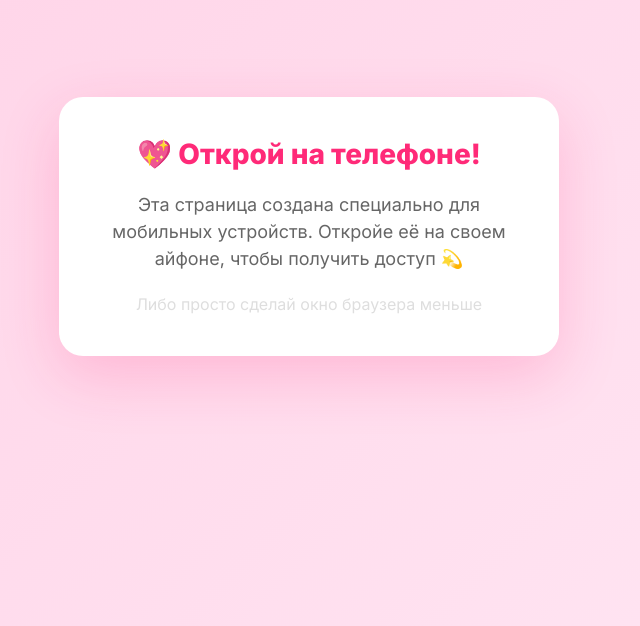
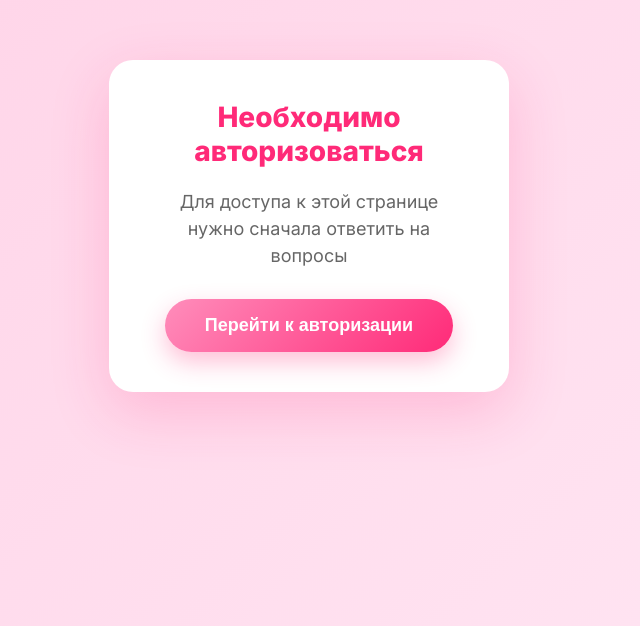
Before and after one commit to artemvershinski/valentinka, a plain HTML site: page index.html in a window 1280 px wide. Shown: the part 174-800 px from the top of the page, without its empty margins (331-971 px from the left). Drawn offline with Linux system fonts and the light colour scheme.

Commit message:
Update index.html

```diff
--- a/index.html
+++ b/index.html
@@ -12,6 +12,13 @@ html,body{height:100%;font-family:'Inter',sans-serif;background:radial-gradient(
 .desktop-content{max-width:500px;background:white;padding:40px;border-radius:24px;box-shadow:0 20px 60px rgba(255,42,120,0.2)}
 .desktop-content h2{color:#ff2a78;font-size:28px;margin-bottom:20px}
 .desktop-content p{color:#666;font-size:18px;line-height:1.5}
+.auth-overlay{position:fixed;top:0;left:0;width:100%;height:100%;background:linear-gradient(135deg,#ffd1e6,#ffe6f3);z-index:10000;display:flex;align-items:center;justify-content:center;padding:20px}
+.auth-content{max-width:400px;background:white;padding:40px;border-radius:24px;box-shadow:0 20px 60px rgba(255,42,120,0.2);text-align:center}
+.auth-content h2{color:#ff2a78;font-size:28px;margin-bottom:20px}
+.auth-content p{color:#666;font-size:18px;line-height:1.5;margin-bottom:30px}
+.auth-btn{background:linear-gradient(135deg,#ff8dbb,#ff2a78);color:white;border:none;padding:16px 40px;border-radius:28px;font-weight:600;font-size:18px;cursor:pointer;transition:all 0.3s ease;box-shadow:0 10px 25px rgba(255,42,120,0.3)}
+.auth-btn:hover{transform:translateY(-2px);box-shadow:0 15px 30px rgba(255,42,120,0.4)}
+.auth-btn:active{transform:translateY(0)}
 .iphone-container{width:100%;height:100%;max-width:390px;max-height:844px;margin:0 auto;position:relative;background:transparent}
 .app{height:100vh;display:flex;align-items:center;justify-content:center;padding:20px;position:relative}
 .card{position:relative;width:100%;height:auto;min-height:700px;padding:40px 28px 50px;border-radius:32px;background:rgba(255,255,255,0.85);backdrop-filter:blur(30px);-webkit-backdrop-filter:blur(30px);box-shadow:0 40px 80px rgba(255,80,140,0.15),inset 0 0 0 1px rgba(255,255,255,0.8);animation:float 6s ease-in-out infinite;display:flex;flex-direction:column;justify-content:space-between}
@@ -48,6 +55,15 @@ html,body{height:100%;font-family:'Inter',sans-serif;background:radial-gradient(
 </style>
 </head>
 <body>
+<!-- Окно авторизации -->
+<div class="auth-overlay" id="authOverlay">
+    <div class="auth-content">
+        <h2>Необходимо авторизоваться</h2>
+        <p>Для доступа к этой странице нужно сначала ответить на вопросы</p>
+        <button class="auth-btn" id="authBtn">Перейти к авторизации</button>
+    </div>
+</div>
+
 <div class="desktop-message">
 <div class="desktop-content">
 <h2>💖 Открой на телефоне!</h2>
@@ -80,6 +96,18 @@ html,body{height:100%;font-family:'Inter',sans-serif;background:radial-gradient(
 </div>
 </div>
 <script>
+// Проверка авторизации
+document.addEventListener('DOMContentLoaded', function() {
+    if(!localStorage.getItem('valentine_authorized') || localStorage.getItem('valentine_authorized') === 'false') {
+        document.getElementById('authOverlay').style.display = 'flex';
+        document.getElementById('authBtn').addEventListener('click', function() {
+            window.location.href = 'login.html';
+        });
+    } else {
+        document.getElementById('authOverlay').style.display = 'none';
+    }
+});
+
 function isMobileDevice(){return/Android|webOS|iPhone|iPad|iPod|BlackBerry|IEMobile|Opera Mini/i.test(navigator.userAgent)}
 if(!isMobileDevice()&&window.innerWidth>768){document.querySelector('.desktop-message').style.display='flex';document.querySelector('.iphone-container').style.display='none'}
 const no=document.getElementById("no");const yes=document.getElementById("yes");const card=document.querySelector(".card");const success=document.getElementById("success");const phrase1=document.getElementById("phrase1");const phrase2=document.getElementById("phrase2");const phrase3=document.getElementById("phrase3");const nextBtn=document.getElementById("nextBtn");
```
